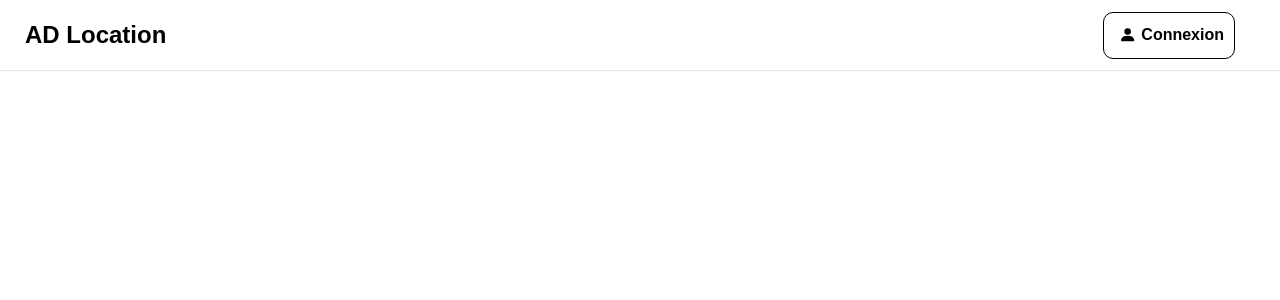
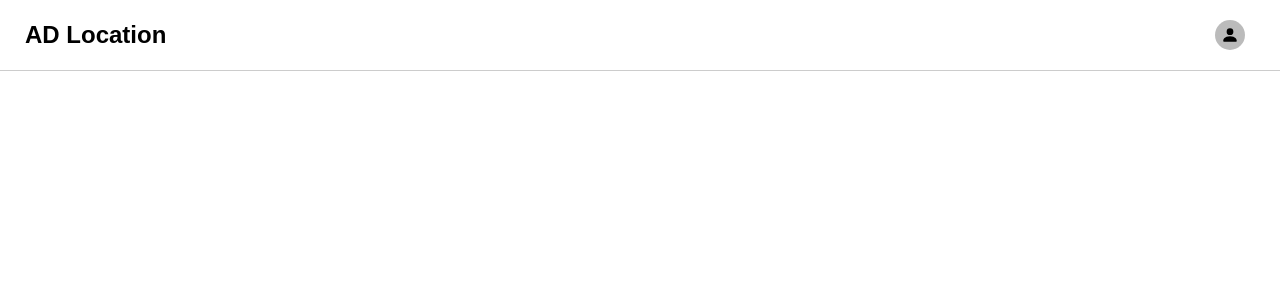
Before and after one commit to GabziDev/ad-location, a Next.js app: page / in a window 1280 px wide. Shown: the top 300 px of the page. Built offline with nearby package versions, Linux system fonts and the light colour scheme.

Commit message:
Update navbar

```diff
--- a/components/Navbar.js
+++ b/components/Navbar.js
@@ -8,7 +8,7 @@ export default function Navbar() {
             <h1>AD Location</h1>
 
             <ul className={styles.links}>
-                <li><a href="login"><LoginLogo /> Connexion</a></li>
+                <li><a className={styles.profilBtn} href="login"><LoginLogo /></a></li>
             </ul>
         </nav>
     );
--- a/components/Navbar.module.css
+++ b/components/Navbar.module.css
@@ -1,6 +1,6 @@
 .navbar {
     height: 70px;
-    border-bottom: 1px solid rgba(0, 0, 0, 0.100);
+    border-bottom: 1px solid rgba(0, 0, 0, 0.200);
     display: flex;
     justify-content: space-between;
     align-items: center;
@@ -14,29 +14,24 @@
     list-style: none;
 }
 
-.navbar .links li a {
+.navbar .links li .profilBtn {
     display: flex;
-    justify-content: space-between;
+    justify-content: center;
+    width: 30px;
+    height: 30px;
     align-items: center;
-    padding: 10px;
-    margin: 10px;
-    font-weight: 600;
+    border-radius: 50%;
     text-decoration: none;
     color: black;
-    background-color: white;
-    border: 1px solid black;
-    height: 25px;
-    width: 110px;
-    align-items: center;
-    border-radius: 10px;
-    transition: background-color 200ms ease;
+    background-color: rgba(0, 0, 0, 0.265);
+    transition: opacity 200ms ease;
 }
 
-.navbar .links li a svg {
-    width: 70%;
-    height: 70%;
+.navbar .links li .profilBtn svg {
+    width: 60%;
+    height: 60%;
 }
 
-.navbar .links li a:hover {
-    background-color: rgb(212, 212, 212);
+.navbar .links li .profilBtn:hover {
+    opacity: 0.7;
 }
```
